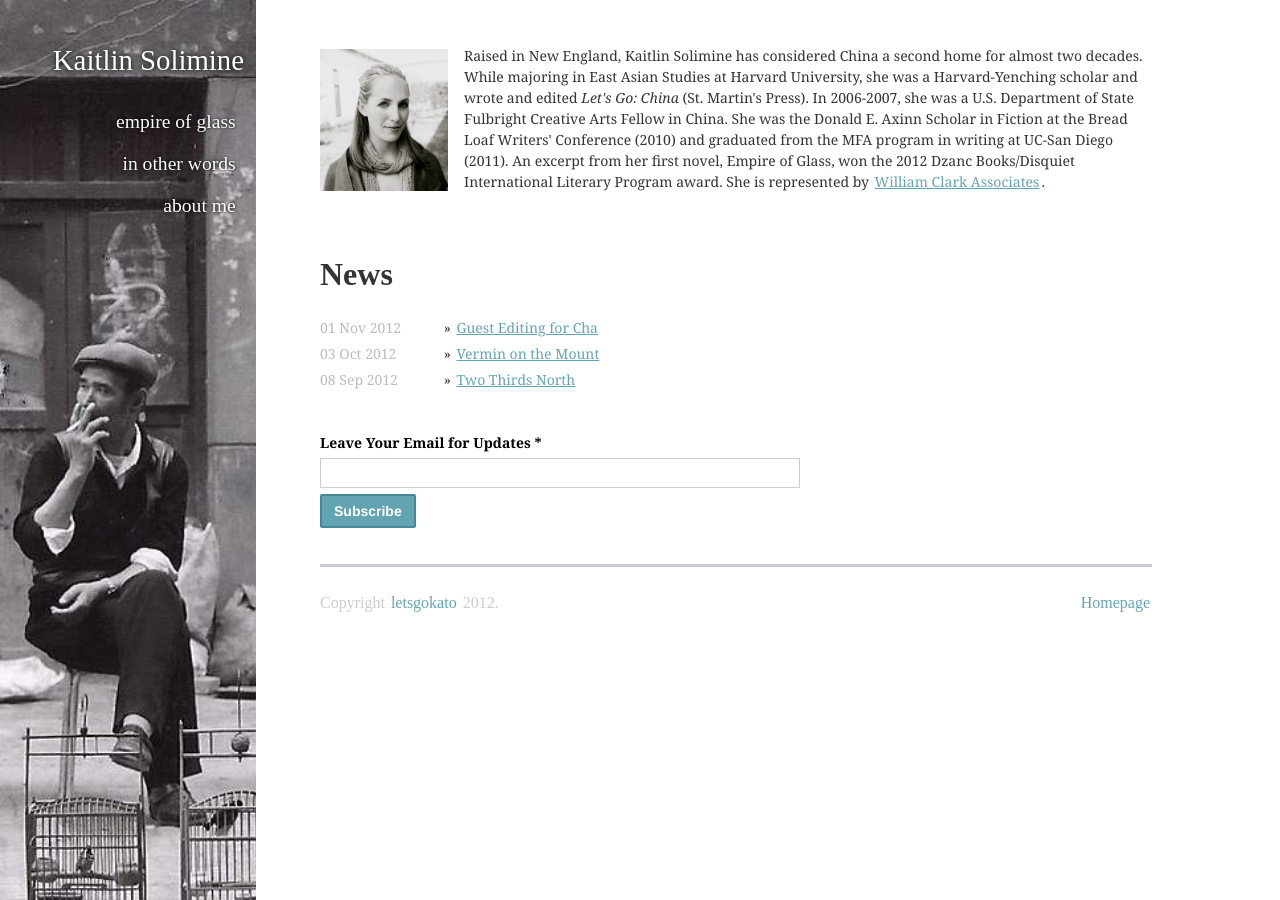
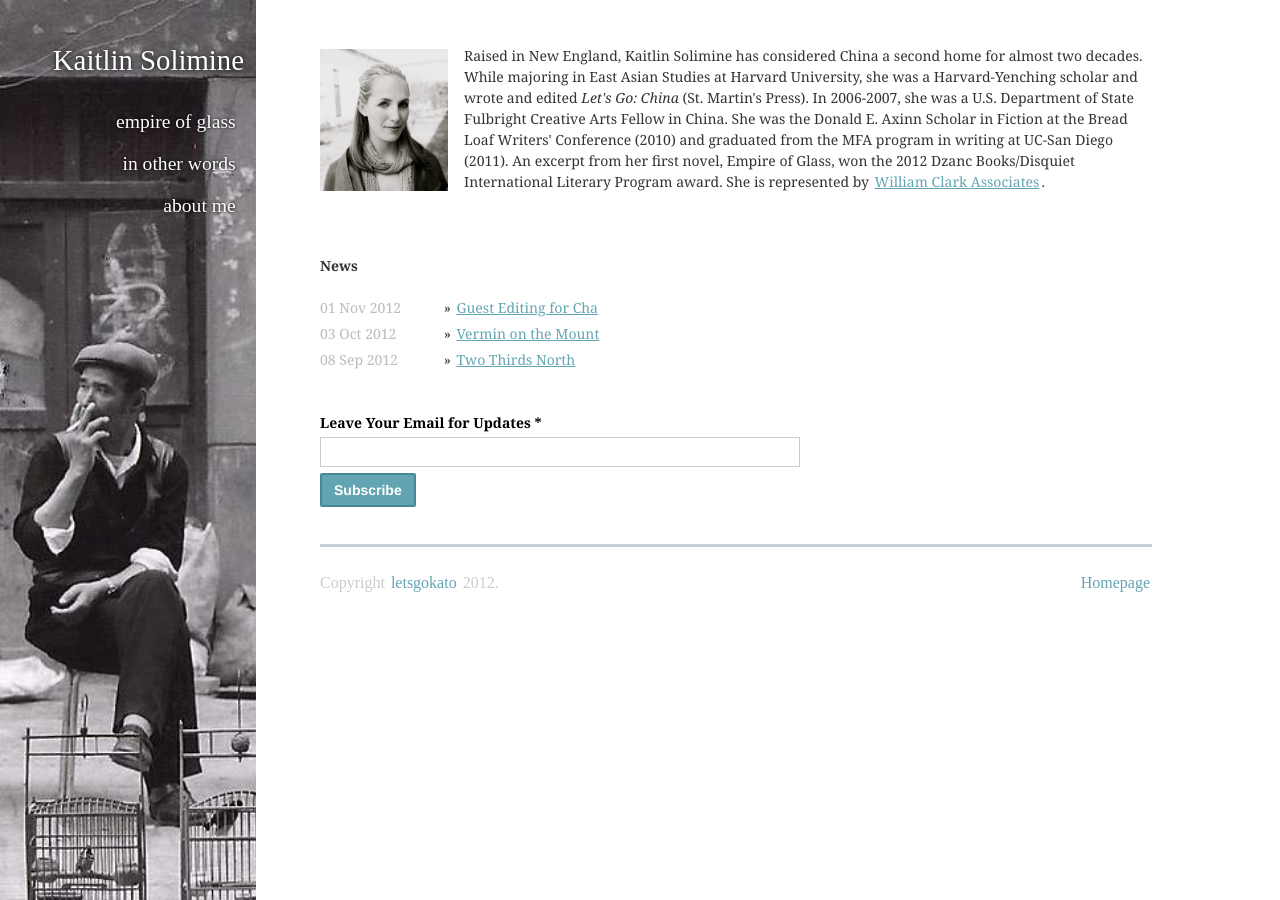
Before and after one commit to ajhit406/kato, a Jekyll site: the page built from index.md, in a window 1280 px wide. Built offline with Jekyll 4.4.1, drawn with Linux system fonts in a browser that asks for light colours; some web fonts are replaced; Markdown is read by kramdown in place of the engine named in the settings.

Commit message:
bold news

```diff
--- a/index.html
+++ b/index.html
@@ -9,7 +9,6 @@ lnav: index
   <p>Raised in New England, Kaitlin Solimine has considered China a second home for almost two decades. While majoring in East Asian Studies at Harvard University, she was a Harvard-Yenching scholar and wrote and edited <em>Let's Go: China</em> (St. Martin's Press). In 2006-2007, she was a U.S. Department of State Fulbright Creative Arts Fellow in China. She was the Donald E. Axinn Scholar in Fiction at the Bread Loaf Writers' Conference (2010) and graduated from the MFA program in writing at UC-San Diego (2011). An excerpt from her first novel, Empire of Glass, won the 2012 Dzanc Books/Disquiet International Literary Program award. She is represented by <a href="http://www.wmclark.com/" target="_blank">William Clark Associates</a>.</p>
 </div>
 
-# News
 News
 
 <ul class="posts">
--- a/index.md
+++ b/index.md
@@ -12,7 +12,7 @@ lnav: homepage
 
 <br />
 
-# News
+<b>News</b>
 
 <ul class="posts">
   {% for post in site.posts %}
```
